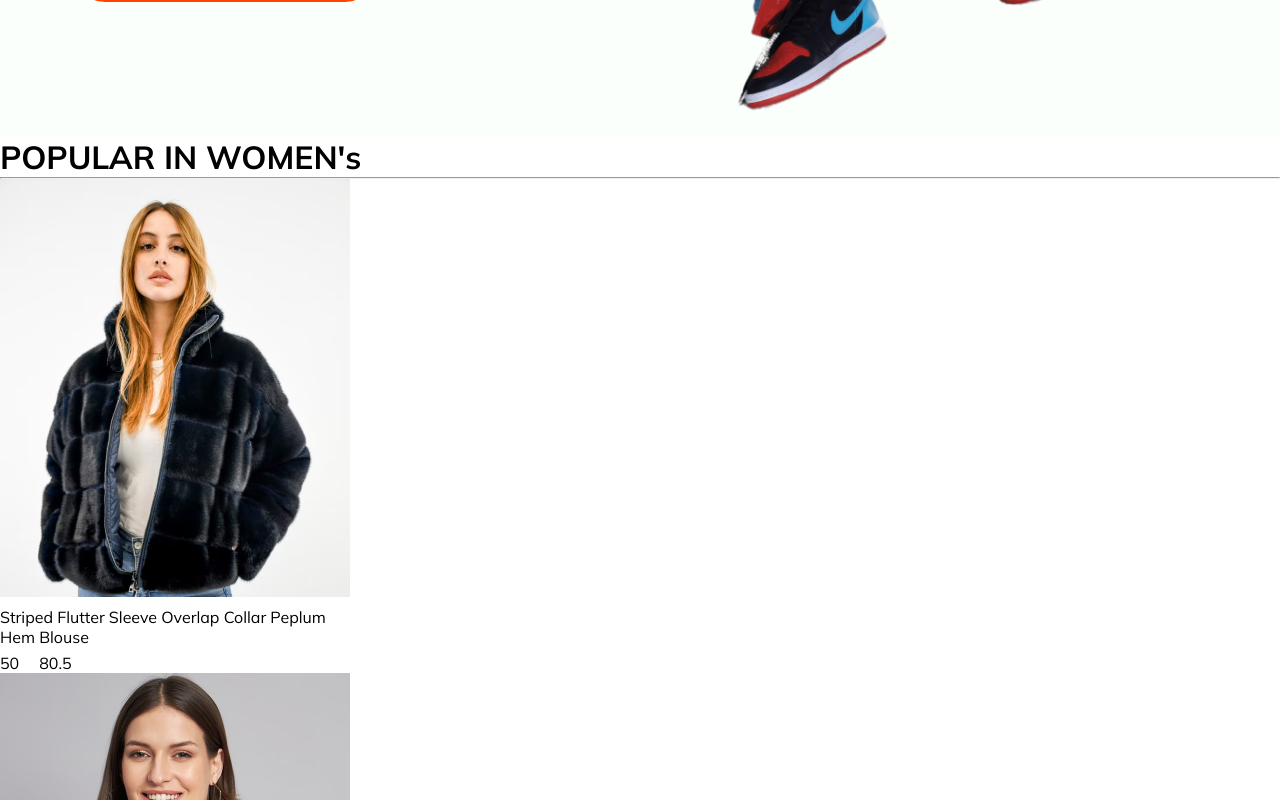
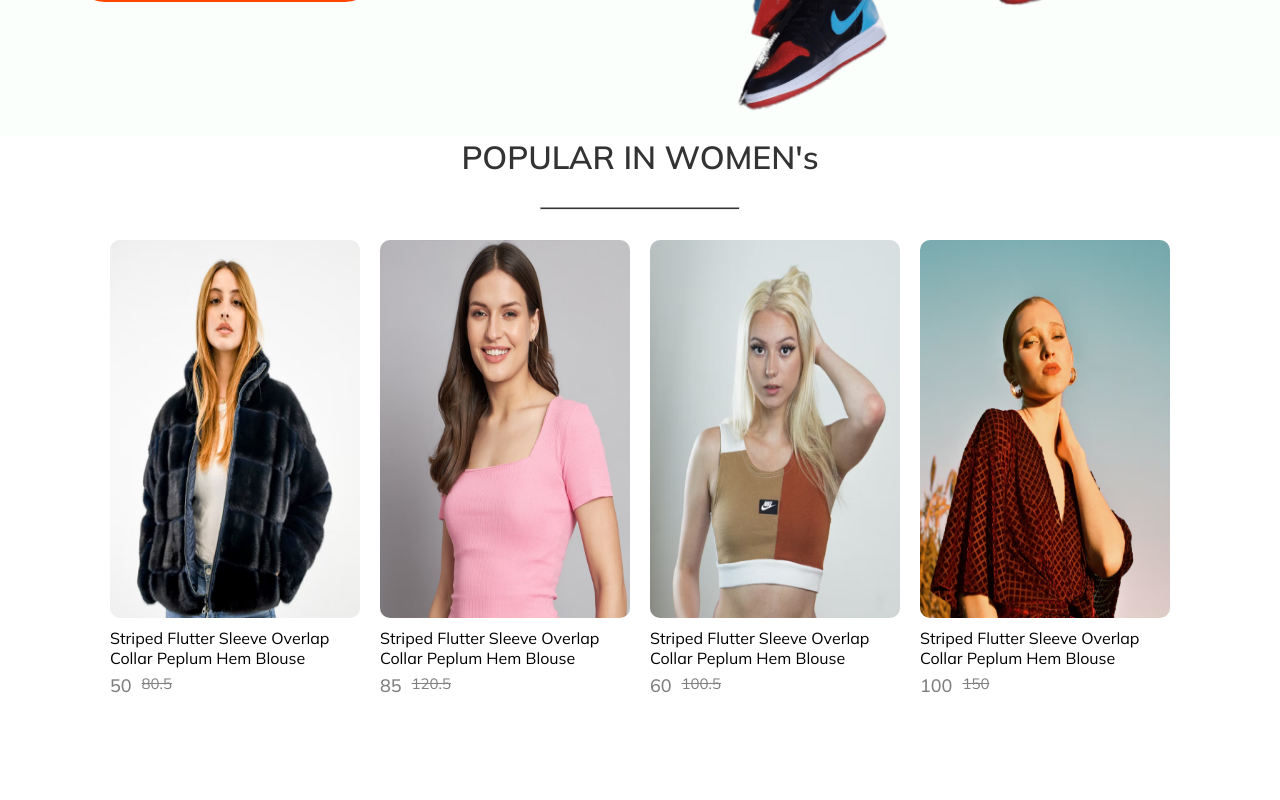
Before and after one commit to Jaimurugan-c/E-comMern, a React (Vite) app in the folder frontend/: page / in a window 1280 px wide. Shown: the part 760-1560 px from the top of the page. Built offline with nearby package versions, Linux system fonts and the light colour scheme; a web font is replaced by a local one.

Commit message:
07/05/2025 error sloved

```diff
--- a/frontend/src/components/items/Item.jsx
+++ b/frontend/src/components/items/Item.jsx
@@ -6,10 +6,10 @@ const Item = (props) => {
    <img src={props.image}/>
    <p>{props.name}</p>
    <div className="item-prices">
-     <div className="iteem-price-new">
+     <div className="item-price-new">
       {props.new_price}
      </div>
-     <div className="iteem-price-old">
+     <div className="item-price-old">
      {props.old_price}
      </div>
    </div>
--- a/frontend/src/components/items/item.css
+++ b/frontend/src/components/items/item.css
@@ -1,5 +1,5 @@
 .item{
-    width: 350px;
+    width: 250px;
 }
 .item p{
     margin:6px 0px;
@@ -7,7 +7,7 @@
 }
 .item-prices{
     display: flex;
-    gap:20px;
+    gap:10px;
 }
 .item-price-new{
     color:grey;
@@ -25,3 +25,9 @@
     transform: scale(1.05);
     transition: 0.6s;
 }
+
+.item img{
+    width: 100%;
+    height: 100%;
+    border-radius: 10px;
+}
--- a/frontend/src/components/popular/popular.css
+++ b/frontend/src/components/popular/popular.css
@@ -0,0 +1,26 @@
+
+.popular{
+    display: flex;
+    flex-direction: column;
+    align-items: center;
+    height: 90vh;
+    gap:30px
+}
+ .popular h1{
+    font-size: 2rem;
+    color: #333;
+    margin: 0;
+    padding: 0;
+    text-align: center;
+    font-weight: 600;
+}
+.popular hr{
+    width: 200px;
+    height: 3px;
+    background-color: #333;
+    border-radius: 10px;
+}
+.popular-item{
+    display: flex;
+    gap: 20px;
+}
```
